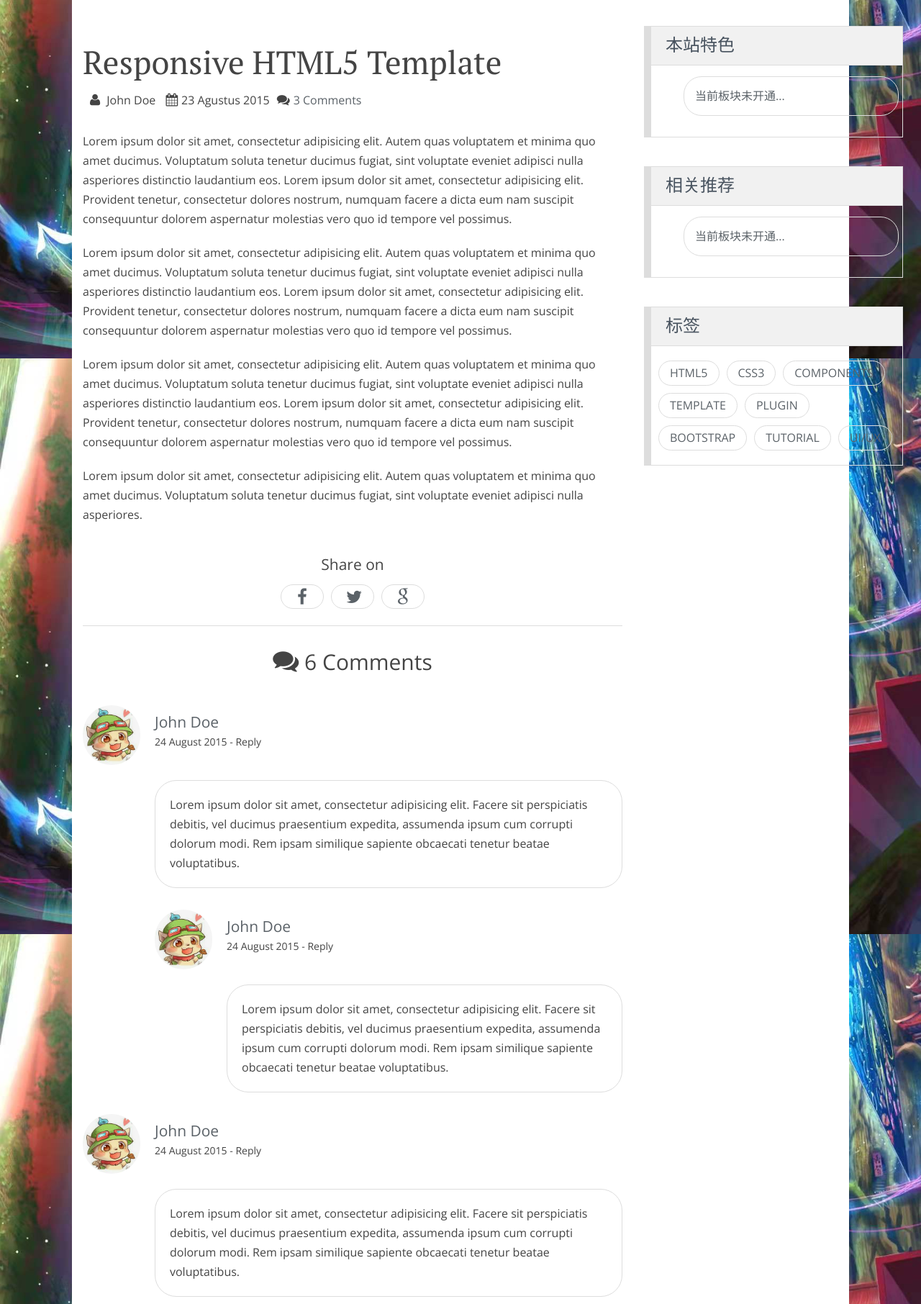
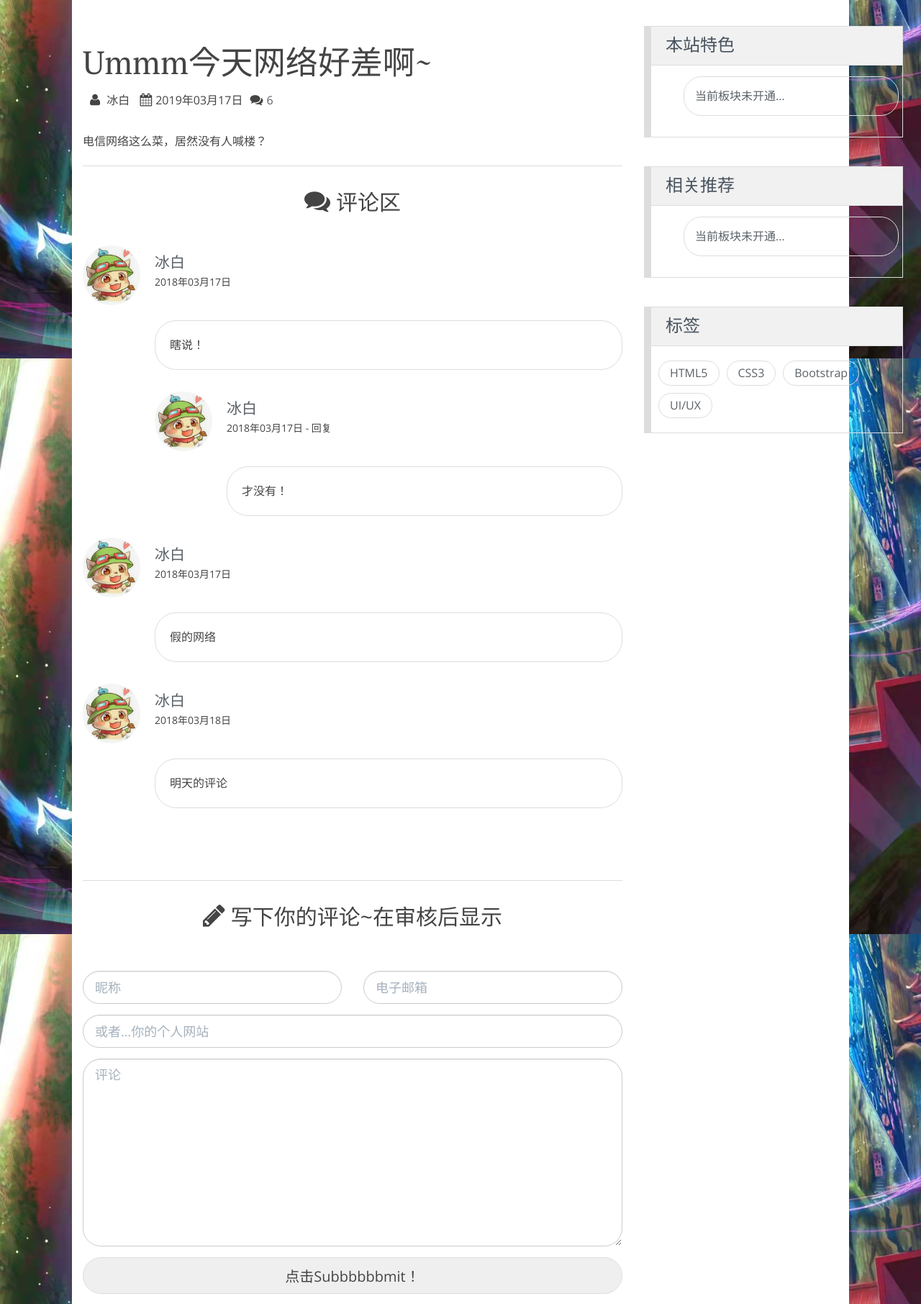
Before and after one commit to Icewhite0919/iwblogres, a Python web app: template www/templates/single.html in a window 1280 px wide. Shown: the part 302-2114 px from the top of the page at 72% size. Run offline with Jinja, Linux system fonts and the light colour scheme; the template is opened without the code that fills it, so the values that code supplies are empty; some libraries are stand-ins or nearby versions.

Commit message:
fit resource path of html files

```diff
--- a/www/templates/single.html
+++ b/www/templates/single.html
@@ -2,24 +2,24 @@
 <html lang="en">
 <head>
     <meta charset="utf-8">
-    <title>Single Post</title>
+    <title>文章标题</title>
     <meta name="description" content="">
     <meta name="viewport" content="width=device-width">
 
     <!-- Bootstrap styles -->
-    <link rel="stylesheet" href="css/bootstrap.min.css">
+    <link rel="stylesheet" href="../static/css/bootstrap.min.css">
 
     <!-- Font-Awesome -->
-    <link rel="stylesheet" href="css/font-awesome/css/font-awesome.min.css">
+    <link rel="stylesheet" href="../static/css/font-awesome/css/font-awesome.min.css">
 
     <!-- Google Webfonts -->
     <link href='http://fonts.googleapis.com/css?family=Open+Sans:400,600|PT+Serif:400,400italic' rel='stylesheet' type='text/css'>
 
     <!-- Styles -->
-   <link rel="stylesheet" href="css/style.css" id="theme-styles">
+   <link rel="stylesheet" href="../static/css/style.css" id="theme-styles">
 
     <!--[if lt IE 9]>
-        <script src="js/vendor/google/html5-3.6-respond-1.1.0.min.js"></script>
+        <script src="../static/js/vendor/google/html5-3.6-respond-1.1.0.min.js"></script>
     <![endif]-->
 
 
@@ -29,7 +29,7 @@
     <div class="widewrapper masthead">
         <div class="container">
             <a href="index.html" id="logo">
-                <img src="img/logo.png" alt="clean Blog">
+                <img src="../static/img/logo.png" alt="clean Blog">
             </a>
 
             <div id="mobile-nav-toggle" class="pull-right">
@@ -82,138 +82,108 @@
                     <article class="blog-post">
                         <!--<header>-->
                             <!--<div class="lead-image">-->
-                                <!--<img src="img/single-post.jpg" alt="" class="img-responsive">-->
+                                <!--<img src="../static/img/single-post.jpg" alt="" class="img-responsive">-->
                             <!--</div>-->
                         <!--</header>-->
                         <div class="body">
-                            <h1>Responsive HTML5 Template</h1>
+                            <h1>Ummm今天网络好差啊~</h1>
                             <div class="meta">
-                                <i class="fa fa-user"></i> John Doe <i class="fa fa-calendar"></i>23 Agustus 2015<i class="fa fa-comments"></i><span class="data"><a href="#comments">3 Comments</a></span>
+                                <i class="fa fa-user"></i> 冰白 <i class="fa fa-calendar"></i>2019年03月17日<i class="fa fa-comments"></i><span class="data"><a href="#comments">6</a></span>
                             </div>
-                            <p>Lorem ipsum dolor sit amet, consectetur adipisicing elit. Autem quas voluptatem et minima quo amet ducimus. Voluptatum soluta tenetur ducimus fugiat, sint voluptate eveniet adipisci nulla asperiores distinctio laudantium eos. Lorem ipsum dolor sit amet, consectetur adipisicing elit. Provident tenetur, consectetur dolores nostrum, numquam facere a dicta eum nam suscipit consequuntur dolorem aspernatur molestias vero quo id tempore vel possimus.</p>
-
-                            <p>Lorem ipsum dolor sit amet, consectetur adipisicing elit. Autem quas voluptatem et minima quo amet ducimus. Voluptatum soluta tenetur ducimus fugiat, sint voluptate eveniet adipisci nulla asperiores distinctio laudantium eos. Lorem ipsum dolor sit amet, consectetur adipisicing elit. Provident tenetur, consectetur dolores nostrum, numquam facere a dicta eum nam suscipit consequuntur dolorem aspernatur molestias vero quo id tempore vel possimus.</p>
-
-
-                            <p>Lorem ipsum dolor sit amet, consectetur adipisicing elit. Autem quas voluptatem et minima quo amet ducimus. Voluptatum soluta tenetur ducimus fugiat, sint voluptate eveniet adipisci nulla asperiores distinctio laudantium eos. Lorem ipsum dolor sit amet, consectetur adipisicing elit. Provident tenetur, consectetur dolores nostrum, numquam facere a dicta eum nam suscipit consequuntur dolorem aspernatur molestias vero quo id tempore vel possimus.</p>
-
-                             <p>Lorem ipsum dolor sit amet, consectetur adipisicing elit. Autem quas voluptatem et minima quo amet ducimus. Voluptatum soluta tenetur ducimus fugiat, sint voluptate eveniet adipisci nulla asperiores.</p>
-
+                            <p>电信网络这么菜，居然没有人喊楼？</p>
                         </div>
                     </article>
 
-                    <aside class="social-icons clearfix">
-                        <h3>Share on </h3>
-                        <a href="#"><i class="fa fa-facebook"></i></a> <a href="#"><i class="fa fa-twitter"></i></a> <a href="#"><i class="fa fa-google"></i></a>
-                    </aside>
-
+                    <!--<aside class="social-icons clearfix">-->
+                        <!--<h3>Share on </h3> -->
+                        <!--<a href="#"><i class="fa fa-facebook"></i></a> <a href="#"><i class="fa fa-twitter"></i></a> <a href="#"><i class="fa fa-google"></i></a>-->
+                    <!--</aside>-->
                     <aside class="comments" id="comments">
                         <hr>
 
-                        <h2><i class="fa fa-comments"></i> 6 Comments</h2>
+                        <h2><i class="fa fa-comments"></i> 评论区</h2>
 
                         <article class="comment">
                             <header class="clearfix">
-                                <img src="img/avatar.png" alt="A Smart Guy" class="avatar">
+                                <img src="../static/img/avatar.png" alt="A Smart Guy" class="avatar">
                                 <div class="meta">
-                                    <h3><a href="#">John Doe</a></h3>
+                                    <h3><a href="#">冰白</a></h3>
                                     <span class="date">
-                                        24 August 2015
+                                        2018年03月17日
+                                    </span>
+                                </div>
+                            </header>
+                             <div class="body">
+                                 瞎说！
+                             </div>
+                        </article>
+
+                        <article class="comment reply">
+                            <header class="clearfix">
+                                <img src="../static/img/avatar.png" alt="A Smart Guy" class="avatar">
+                                <div class="meta">
+                                    <h3><a href="#">冰白</a></h3>
+                                    <span class="date">
+                                        2018年03月17日
                                     </span>
                                     <span class="separator">
                                         -
                                     </span>
 
-                                    <a href="#create-comment" class="reply-link">Reply</a>
+                                    <a href="#create-comment" class="reply-link">回复</a>
                                 </div>
                             </header>
-                             <div class="body">
-                               Lorem ipsum dolor sit amet, consectetur adipisicing elit. Facere sit perspiciatis debitis, vel ducimus praesentium expedita, assumenda ipsum cum corrupti dolorum modi. Rem ipsam similique sapiente obcaecati tenetur beatae voluptatibus.
-                            </div>
-                        </article>
-
-                        <article class="comment reply">
-                            <header class="clearfix">
-                                <img src="img/avatar.png" alt="A Smart Guy" class="avatar">
-                                <div class="meta">
-                                    <h3><a href="#">John Doe</a></h3>
-                                    <span class="date">
-                                        24 August 2015
-                                    </span>
-                                    <span class="separator">
-                                        -
-                                    </span>
-
-                                    <a href="#create-comment" class="reply-link">Reply</a>
-                                </div>
-                            </header>
-                             <div class="body">
-                               Lorem ipsum dolor sit amet, consectetur adipisicing elit. Facere sit perspiciatis debitis, vel ducimus praesentium expedita, assumenda ipsum cum corrupti dolorum modi. Rem ipsam similique sapiente obcaecati tenetur beatae voluptatibus.
-                            </div>
+                             <div class="body">才没有！</div>
                         </article>
 
                         <article class="comment ">
                             <header class="clearfix">
-                                <img src="img/avatar.png" alt="A Smart Guy" class="avatar">
+                                <img src="../static/img/avatar.png" alt="A Smart Guy" class="avatar">
                                 <div class="meta">
-                                    <h3><a href="#">John Doe</a></h3>
+                                    <h3><a href="#">冰白</a></h3>
                                     <span class="date">
-                                        24 August 2015
+                                        2018年03月17日
                                     </span>
-                                    <span class="separator">
-                                        -
-                                    </span>
-
-                                    <a href="#create-comment" class="reply-link">Reply</a>
                                 </div>
                             </header>
-                             <div class="body">
-                               Lorem ipsum dolor sit amet, consectetur adipisicing elit. Facere sit perspiciatis debitis, vel ducimus praesentium expedita, assumenda ipsum cum corrupti dolorum modi. Rem ipsam similique sapiente obcaecati tenetur beatae voluptatibus.
-                            </div>
+                             <div class="body">假的网络</div>
                         </article>
 
                         <article class="comment">
                             <header class="clearfix">
-                                <img src="img/avatar.png" alt="A Smart Guy" class="avatar">
+                                <img src="../static/img/avatar.png" alt="A Smart Guy" class="avatar">
                                 <div class="meta">
-                                    <h3><a href="#">John Doe</a></h3>
+                                    <h3><a href="#">冰白</a></h3>
                                     <span class="date">
-                                        24 August 2015
+                                        2018年03月18日
                                     </span>
-                                    <span class="separator">
-                                        -
-                                    </span>
-
-                                    <a href="#create-comment" class="reply-link">Reply</a>
                                 </div>
                             </header>
-                             <div class="body">
-                               Lorem ipsum dolor sit amet, consectetur adipisicing elit. Facere sit perspiciatis debitis, vel ducimus praesentium expedita, assumenda ipsum cum corrupti dolorum modi. Rem ipsam similique sapiente obcaecati tenetur beatae voluptatibus.
-                            </div>
+                             <div class="body">明天的评论</div>
                         </article>
                     </aside>
 
                     <aside class="create-comment" id="create-comment">
                         <hr>
 
-                        <h2><i class="fa fa-pencil"></i> Add Comment</h2>
+                        <h2><i class="fa fa-pencil"></i> 写下你的评论~在审核后显示</h2>
 
                         <form action="#" method="get" accept-charset="utf-8">
                             <div class="row">
                                 <div class="col-md-6">
-                                    <input type="text" name="name" id="comment-name" placeholder="Your Name" class="form-control input-lg">
+                                    <input type="text" name="name" id="comment-name" placeholder="昵称" class="form-control input-lg">
                                 </div>
                                 <div class="col-md-6">
-                                    <input type="email" name="email" id="comment-email" placeholder="Email" class="form-control input-lg">
+                                    <input type="email" name="email" id="comment-email" placeholder="电子邮箱" class="form-control input-lg">
                                 </div>
                             </div>
 
-                            <input type="url" name="name" id="comment-url" placeholder="Website" class="form-control input-lg">
+                            <input type="url" name="name" id="comment-url" placeholder="或者...你的个人网站" class="form-control input-lg">
 
-                            <textarea rows="10" name="message" id="comment-body" placeholder="Your Message" class="form-control input-lg"></textarea>
+                            <textarea rows="10" name="message" id="comment-body" placeholder="评论" class="form-control input-lg"></textarea>
 
                             <div class="buttons clearfix">
-                                <button type="submit" class="btn btn-xlarge btn-clean-one">Submit</button>
+                                <button type="submit" class="btn btn-xlarge btn-clean-one">点击Subbbbbbmit！</button>
                             </div>
                         </form>
                     </aside>
@@ -250,11 +220,7 @@
                             <ul class="tags">
                                 <li><a href="#">HTML5</a></li>
                                 <li><a href="#">CSS3</a></li>
-                                <li><a href="#">COMPONENTS</a></li>
-                                <li><a href="#">TEMPLATE</a></li>
-                                <li><a href="#">PLUGIN</a></li>
-                                <li><a href="#">BOOTSTRAP</a></li>
-                                <li><a href="#">TUTORIAL</a></li>
+                                <li><a href="#">Bootstrap</a></li>
                                 <li><a href="#">UI/UX</a></li>
                             </ul>
                         </div>
@@ -304,9 +270,9 @@
     </div>
 </footer>
 
-    <script src="//ajax.googleapis.com/ajax/libs/jquery/1.11.0/jquery.min.js"></script>
-    <script src="js/bootstrap.min.js"></script>
-    <script src="js/modernizr.js"></script>
+    <script src="../static/js/jquery.min.js"></script>
+    <script src="../static/js/bootstrap.min.js"></script>
+    <script src="../static/js/modernizr.js"></script>
 
 </body>
 </html>
```
Also changed, not shown: www/templates/about.html (+8 -8 lines), www/templates/contact.html (+10 -8 lines), www/templates/index.html (+18 -18 lines).
